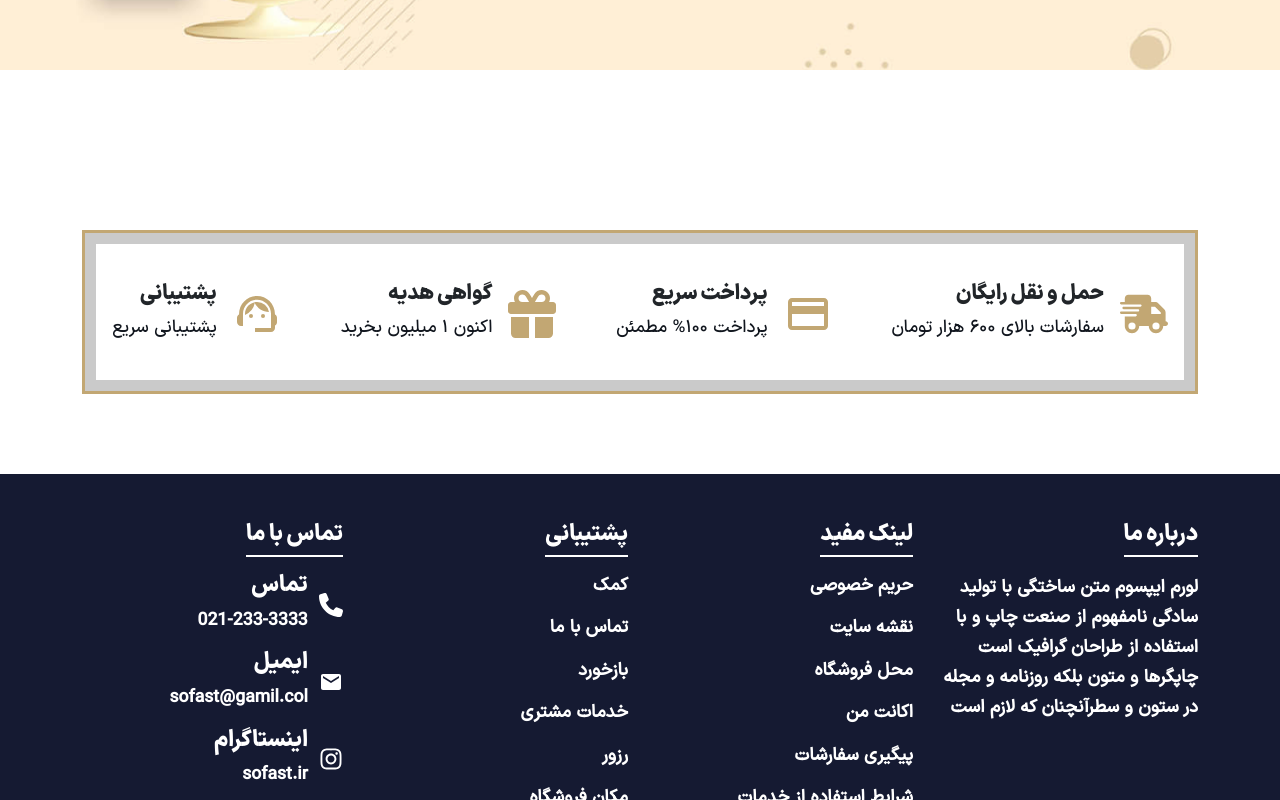
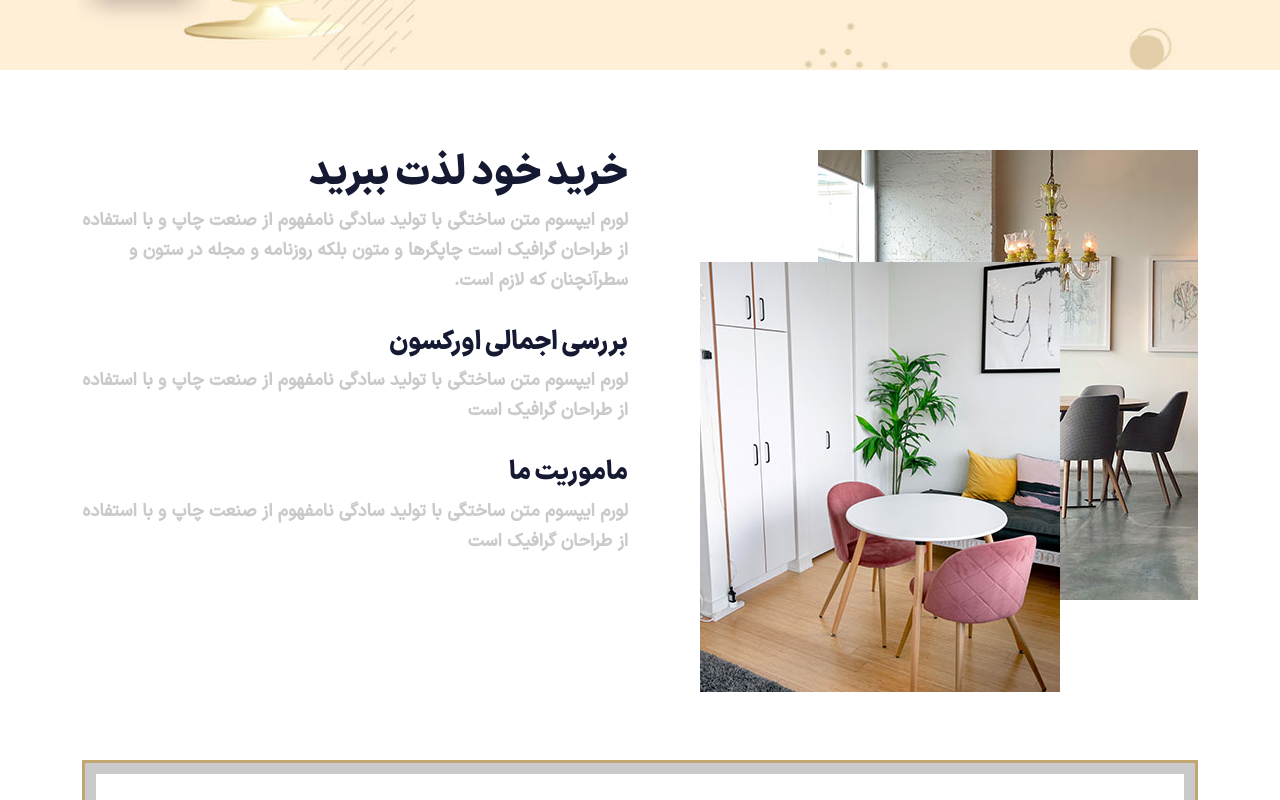
Before and after one commit to mohammadmehdidalvandii/sofast-homeShop, a Next.js app: page /About in a window 1280 px wide. Shown: the part 423-1223 px from the top of the page. Built offline with nearby package versions, Linux system fonts and the light colour scheme.

Commit message:
create section about for about-page

```diff
--- a/src/app/About/page.js
+++ b/src/app/About/page.js
@@ -3,6 +3,7 @@ import Navbar from '../components/module/Navbar/Navbar';
 import Overview from '../components/module/Overview/Overview';
 import Footer from '../components/module/Footer/Footer';
 import PageHeader from '../components/module/PageHeader/PageHeader';
+import About from '../components/template/about/About/About';
 
 function page() {
   return (
@@ -12,7 +13,7 @@ function page() {
         title='درباره ما'
         text='درباره ما'
     />
-
+    <About/>
     <Overview/>
     <Footer/>
     </>
--- /dev/null
+++ b/src/app/components/template/about/About/About.js
@@ -0,0 +1,32 @@
+import React from 'react';
+import style from './About.module.css';
+
+function About() {
+  return (
+    <section className={style.about}>
+        <div className="container">
+            <div className="row">
+                <div className="col-lg-6 col-md-6 col-sm-12">
+                    <div className={style.about_images}>
+                        <img src="/images/about-1.jpg" alt="about image" className={style.about_img} />
+                        <img src="/images/about-2.jpg" alt="about image" className={style.about_img} />
+
+                    </div>
+                </div>
+                <div className="col-lg-6 col-md-6 col-sm-12">
+                    <div className={style.about_content}>
+                        <h2 className={style.about_title}>خرید خود لذت ببرید</h2>
+                        <p className={style.about_desc}>لورم ایپسوم متن ساختگی با تولید سادگی نامفهوم از صنعت چاپ و با استفاده از طراحان گرافیک است چاپگرها و متون بلکه روزنامه و مجله در ستون و سطرآنچنان که لازم است.</p>
+                        <h5 className={style.about_minTitle}>بررسی اجمالی اورکسون</h5>
+                        <p className={style.about_desc}>لورم ایپسوم متن ساختگی با تولید سادگی نامفهوم از صنعت چاپ و با استفاده از طراحان گرافیک است</p>
+                        <h5 className={style.about_minTitle}>ماموریت ما</h5>
+                        <p className={style.about_desc}>لورم ایپسوم متن ساختگی با تولید سادگی نامفهوم از صنعت چاپ و با استفاده از طراحان گرافیک است</p>
+                    </div>
+                </div>
+            </div>
+        </div>
+    </section>
+  )
+}
+
+export default About
--- /dev/null
+++ b/src/app/components/template/about/About/About.module.css
@@ -0,0 +1,40 @@
+.about{
+    display: block;
+    width: 100%;
+    margin-top: 5rem;
+}
+.about_images{
+    display: block;
+    position: relative;
+}
+.about_img:last-child{
+    position: absolute;
+    top: 7rem;
+    left: 3rem;
+}
+.about_content{
+    display: block;
+    width: 100%;
+
+}
+.about_title{
+    display: block;
+    font-family: var(--black) !important;
+    font-size: 2.5rem;
+    color: var(--colorNavyBlue);
+    font-weight: bold;
+}
+.about_desc{
+    font-size: 1.1rem;
+    color: var(--colorGray);
+    font-weight: 600;
+    line-height: 1.7;
+}
+.about_minTitle{
+    display: block;
+    margin-top: 2rem;
+    font-family: var(--black) !important;
+    font-size: 1.6rem;
+    color: var(--colorNavyBlue);
+    font-weight: bold;
+}
```
Also changed, not shown: public/images/about-1.jpg (added), public/images/about-2.jpg (added).
